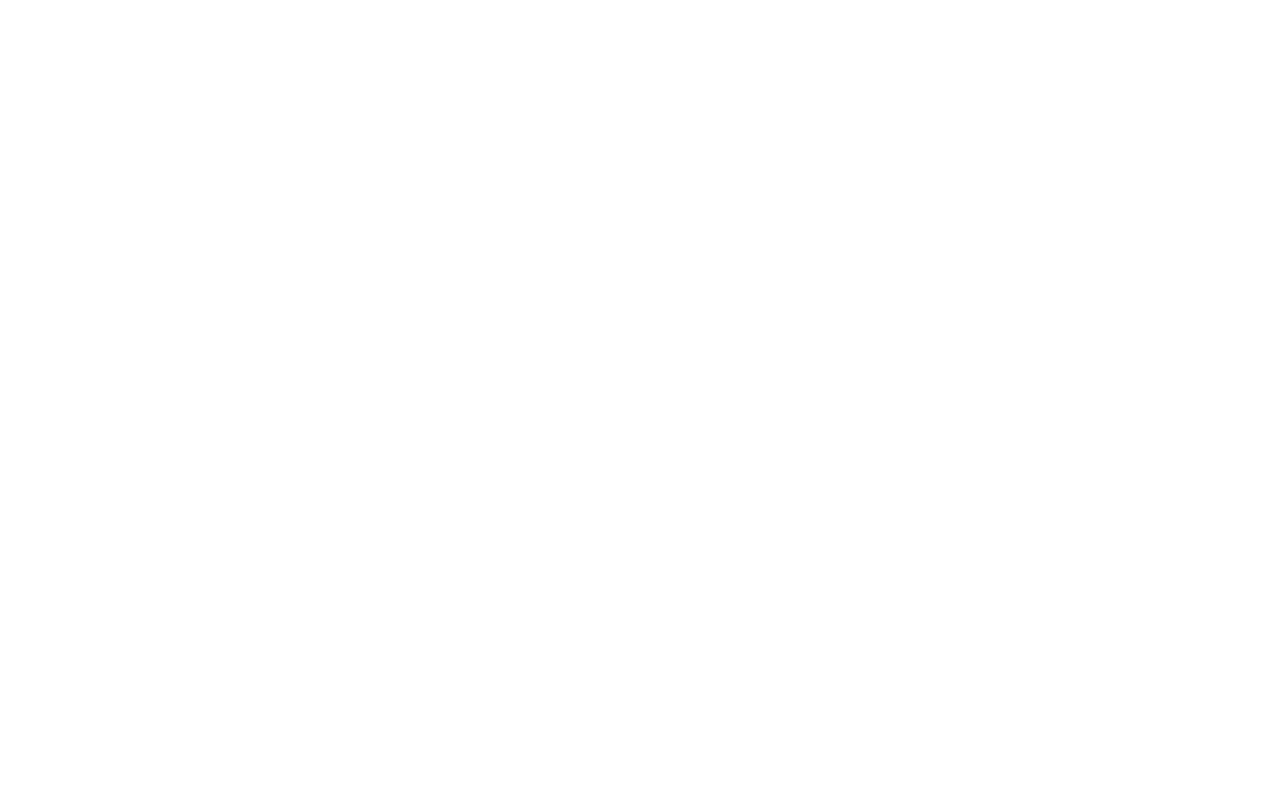
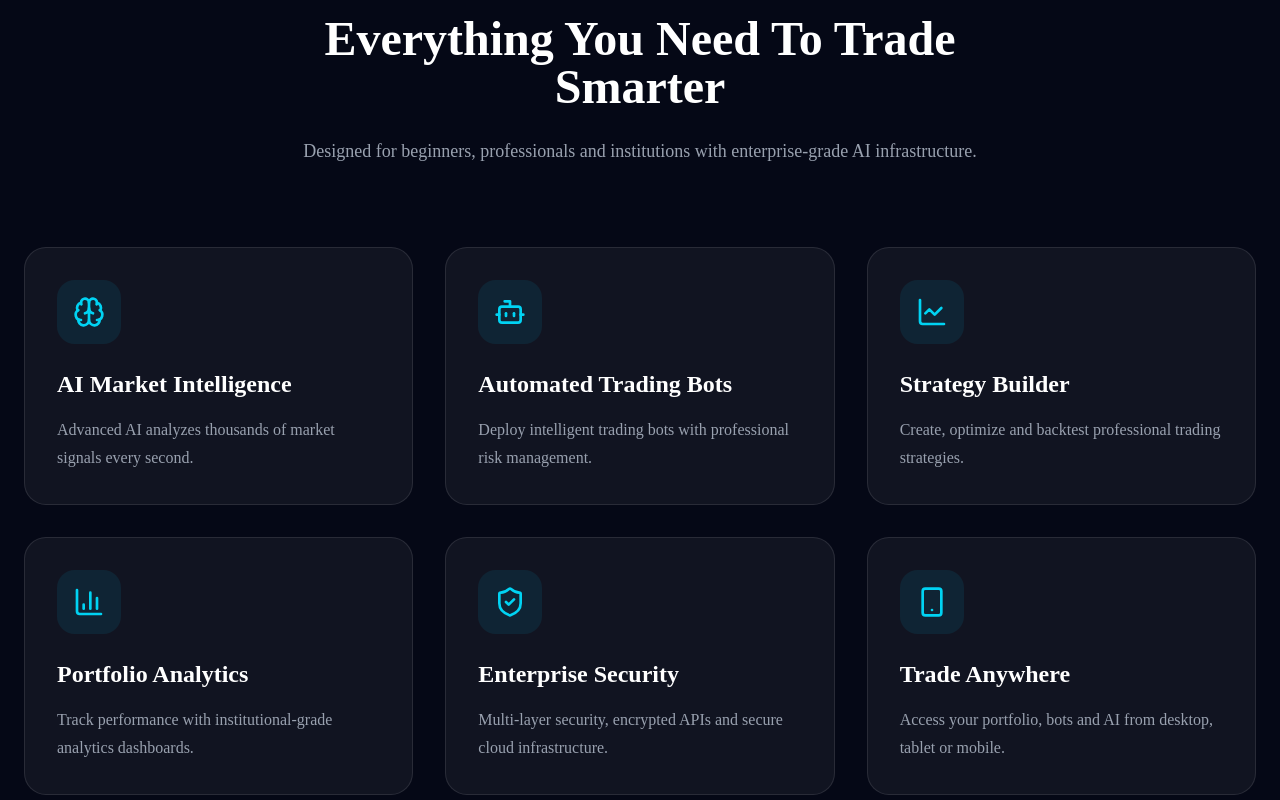
Before and after one commit to priceactionmantra-ai/PAM-AI-Platform, a Next.js app in the folder 03_frontend/: page / in a window 1280 px wide. Shown: the part 1600-2400 px from the top of the page. Before the commit the page ends 1455 px from the top, so only its background shows below. Built offline with nearby package versions, Linux system fonts and the light colour scheme.

Commit message:
Build enterprise features section

```diff
--- a/03_frontend/app/page.tsx
+++ b/03_frontend/app/page.tsx
@@ -1,6 +1,15 @@
 import Navbar from "../components/Navbar";
 import Hero from "../components/Hero";
 import Stats from "../components/Stats";
+import Features from "../components/Features";
+import About from "../components/About";
+import DashboardPreview from "../components/DashboardPreview";
+import Products from "../components/Products";
+import Pricing from "../components/Pricing";
+import Testimonials from "../components/Testimonials";
+import FAQ from "../components/FAQ";
+import CTA from "../components/CTA";
+import Footer from "../components/Footer";
 
 export default function Home() {
   return (
@@ -8,6 +17,15 @@
       <Navbar />
       <Hero />
       <Stats />
+      <Features />
+      <About />
+      <DashboardPreview />
+      <Products />
+      <Pricing />
+      <Testimonials />
+      <FAQ />
+      <CTA />
+      <Footer />
     </main>
   );
 }
--- a/03_frontend/components/Features.tsx
+++ b/03_frontend/components/Features.tsx
@@ -2,131 +2,108 @@
 
 import { motion } from "framer-motion";
 import {
-  BrainCircuit,
+  Brain,
   Bot,
+  LineChart,
   BarChart3,
-  BookOpen,
-  Wallet,
-  LineChart,
+  ShieldCheck,
   Smartphone,
-  ShieldCheck,
 } from "lucide-react";
 
 const features = [
   {
-    icon: BrainCircuit,
-    title: "AI Stock Scanner",
+    icon: Brain,
+    title: "AI Market Intelligence",
     description:
-      "Find high-probability trading opportunities using AI-powered market scanning.",
-    color: "text-cyan-400",
+      "Advanced AI analyzes thousands of market signals every second.",
   },
   {
     icon: Bot,
-    title: "Auto Trading",
+    title: "Automated Trading Bots",
     description:
-      "Execute rule-based strategies automatically with broker integration.",
-    color: "text-blue-400",
+      "Deploy intelligent trading bots with professional risk management.",
+  },
+  {
+    icon: LineChart,
+    title: "Strategy Builder",
+    description:
+      "Create, optimize and backtest professional trading strategies.",
   },
   {
     icon: BarChart3,
-    title: "Strategy Builder",
-    description:
-      "Build, test and optimize professional trading strategies visually.",
-    color: "text-purple-400",
-  },
-  {
-    icon: Wallet,
     title: "Portfolio Analytics",
     description:
-      "Track returns, risk, drawdowns and portfolio performance in real time.",
-    color: "text-green-400",
-  },
-  {
-    icon: BookOpen,
-    title: "Trading Journal",
-    description:
-      "Automatically record trades and improve decision making with AI insights.",
-    color: "text-orange-400",
-  },
-  {
-    icon: LineChart,
-    title: "Market Research",
-    description:
-      "Institutional-grade market analysis with AI-generated reports.",
-    color: "text-pink-400",
-  },
-  {
-    icon: Smartphone,
-    title: "Mobile Platform",
-    description:
-      "Trade, monitor and receive alerts anywhere from your mobile device.",
-    color: "text-yellow-400",
+      "Track performance with institutional-grade analytics dashboards.",
   },
   {
     icon: ShieldCheck,
     title: "Enterprise Security",
     description:
-      "Bank-grade security, encryption and secure cloud infrastructure.",
-    color: "text-emerald-400",
+      "Multi-layer security, encrypted APIs and secure cloud infrastructure.",
+  },
+  {
+    icon: Smartphone,
+    title: "Trade Anywhere",
+    description:
+      "Access your portfolio, bots and AI from desktop, tablet or mobile.",
   },
 ];
 
 export default function Features() {
   return (
-    <section className="relative bg-[#08101d] py-28">
-
+    <section className="bg-[#050816] py-28">
       <div className="mx-auto max-w-7xl px-6">
 
         <motion.div
-          initial={{ opacity: 0, y: 25 }}
+          initial={{ opacity: 0, y: 30 }}
           whileInView={{ opacity: 1, y: 0 }}
-          transition={{ duration: 0.7 }}
+          transition={{ duration: .6 }}
           viewport={{ once: true }}
-          className="text-center"
+          className="mx-auto mb-20 max-w-3xl text-center"
         >
 
           <span className="rounded-full border border-cyan-500/30 bg-cyan-500/10 px-5 py-2 text-sm font-semibold tracking-wide text-cyan-400">
-            ENTERPRISE FEATURES
+            PLATFORM FEATURES
           </span>
 
           <h2 className="mt-6 text-5xl font-black text-white">
-            Everything You Need
-            <br />
-            To Trade Smarter
+            Everything You Need To Trade Smarter
           </h2>
 
-          <p className="mx-auto mt-6 max-w-3xl text-lg leading-8 text-gray-400">
-            One AI platform combining research, automation,
-            education, portfolio management and institutional tools.
+          <p className="mt-6 text-lg leading-8 text-gray-400">
+            Designed for beginners, professionals and institutions with
+            enterprise-grade AI infrastructure.
           </p>
 
         </motion.div>
 
-<div className="mt-20 grid gap-8 md:grid-cols-2 xl:grid-cols-4">
+        <div className="grid gap-8 md:grid-cols-2 xl:grid-cols-3">
 
           {features.map((feature, index) => {
+
             const Icon = feature.icon;
 
             return (
+
               <motion.div
                 key={feature.title}
-        initial={{ opacity: 0, y: 30 }}
+                initial={{ opacity: 0, y: 25 }}
                 whileInView={{ opacity: 1, y: 0 }}
                 transition={{
-          duration: 0.5,
-          delay: index * 0.08,
+                  delay: index * .1,
+                  duration: .5,
                 }}
                 viewport={{ once: true }}
                 whileHover={{
-          y: -8,
+                  y: -10,
                   scale: 1.02,
                 }}
-        className="group rounded-3xl border border-white/10 bg-white/5 p-8 backdrop-blur-xl transition-all hover:border-cyan-400/40 hover:bg-white/10"
+                className="group rounded-3xl border border-white/10 bg-white/5 p-8 transition-all duration-300 hover:border-cyan-400/30 hover:bg-white/[0.08]"
               >
 
-        <div className="mb-6 flex h-16 w-16 items-center justify-center rounded-2xl bg-cyan-500/10 transition group-hover:scale-110">
+                <div className="mb-6 flex h-16 w-16 items-center justify-center rounded-2xl bg-cyan-500/10">
 
-          <Icon className={`h-8 w-8 ${feature.color}`} />
+                  <Icon className="h-8 w-8 text-cyan-400 transition group-hover:scale-110" />
 
                 </div>
 
@@ -139,27 +116,14 @@
                 </p>
 
               </motion.div>
+
             );
+
           })}
 
         </div>
 
-<motion.div
-  initial={{ opacity: 0 }}
-  whileInView={{ opacity: 1 }}
-  transition={{ duration: 0.8 }}
-  viewport={{ once: true }}
-  className="mt-20 text-center"
->
-
-  <button className="rounded-xl bg-cyan-500 px-8 py-4 text-lg font-bold text-black transition hover:bg-cyan-400">
-    Explore All Features
-  </button>
-
-</motion.div>
-
       </div>
-
     </section>
   );
 }
```
Lines whose indentation alone changed are shown as unchanged.
